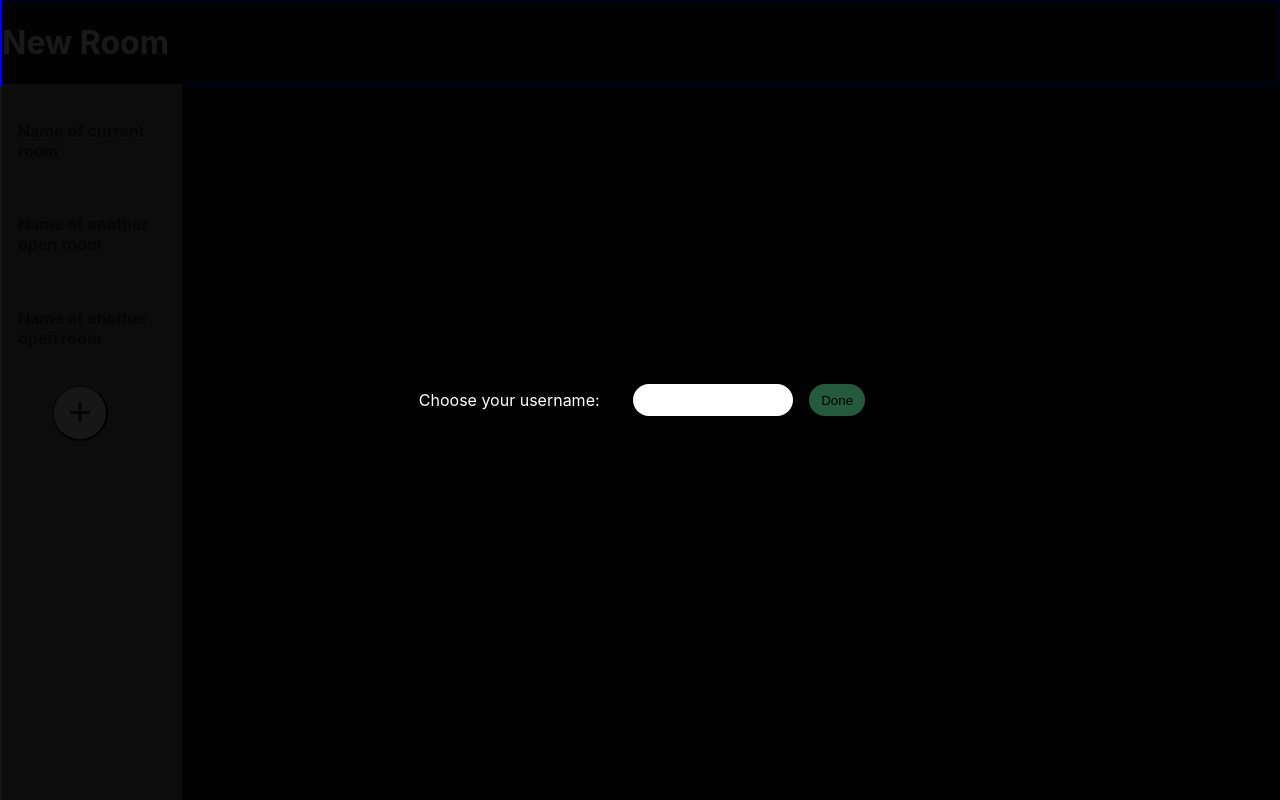
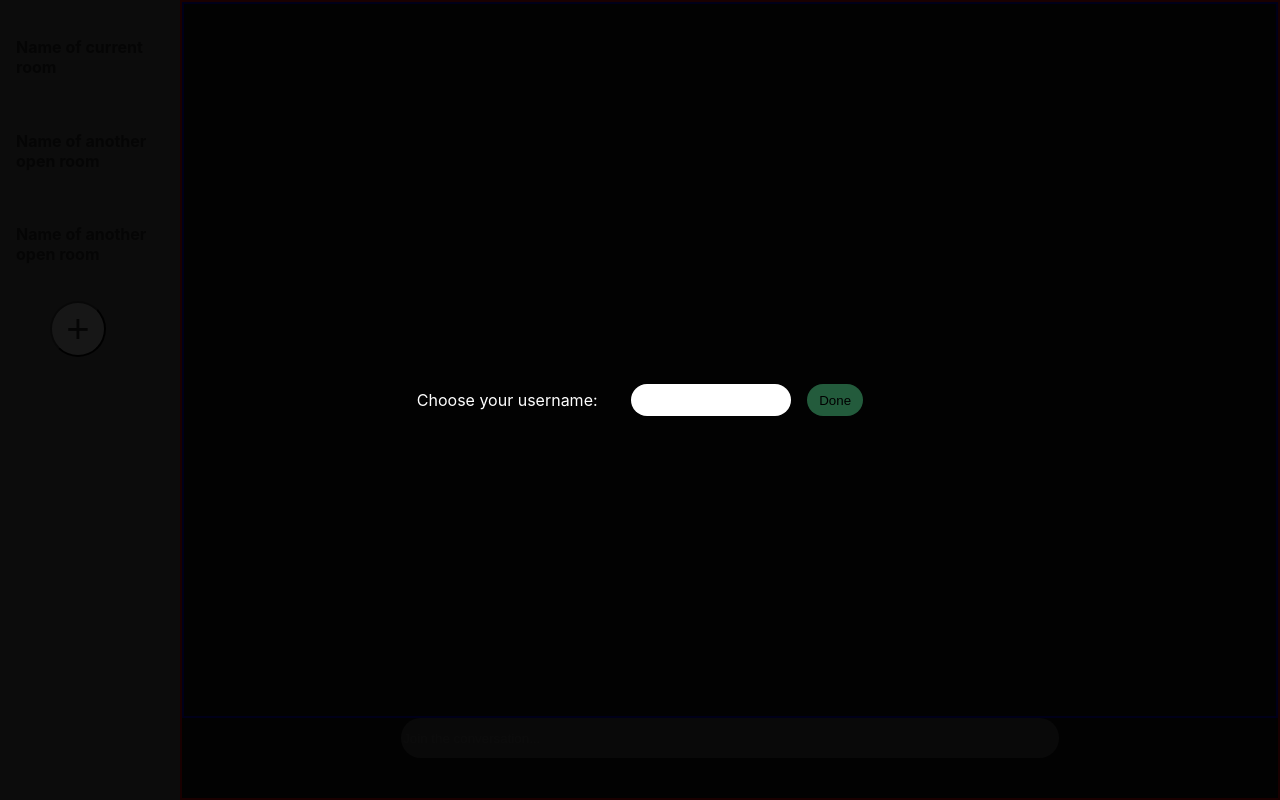
Before and after one commit to hazem-89/Chat-socket-io, a Next.js app in the folder client/: page / in a window 1280 px wide. Built offline with nearby package versions, Linux system fonts and the light colour scheme; no server answers.

Commit message:
Add component for ChatRoom #9

```diff
--- /dev/null
+++ b/client/components/ChatRoom.tsx
@@ -0,0 +1,42 @@
+import { height } from "@mui/system";
+import { CSSProperties } from "react";
+
+const ChatRoom = () => {
+    return (
+        <div style={rootstyle}>
+            <div style={chatsDivStyle}>
+
+            </div>
+            <form action="" style={formStyle}>
+                <input style={inputStyle} type="text" placeholder="Join the conversation..."/>
+            </form>
+        </div>
+    )
+}
+
+const rootstyle: CSSProperties = {
+    border: "2px solid red",
+    height: "100%",
+    marginLeft: "180px" //Samma som sidebarens width
+}
+
+const inputStyle: CSSProperties = {
+    width: "60%",
+    borderRadius: "50px",
+    border: 'none',
+    height: '2.5rem',
+    background: "rgba(255, 255, 255, 0.3)"
+}
+
+const chatsDivStyle: CSSProperties = {
+    border: '2px solid blue',
+    height: "90%"
+}
+
+const formStyle: CSSProperties = {
+    width: "100%",
+    textAlign: 'center',
+    height: "10%"
+}
+
+export default ChatRoom;
--- a/client/components/userInputComponent.tsx
+++ b/client/components/userInputComponent.tsx
@@ -14,6 +14,9 @@ const UserInputComponent = () => {
 //    const wrapper = document.body;
 
   useEffect(() => {
+    const user = localStorage.getItem('user');
+    if (user) setUsername(user);
+
     parent.current = document.querySelector('.usernameInput');
 
     if (!parent.current) {
@@ -22,20 +25,20 @@ const UserInputComponent = () => {
       document.body.appendChild(div);
       parent.current = div;
     }
-    console.log(parent.current)
+
   }, []);
 
-console.log(parent.current)
+
   // const DOMdiv = document.getElementById('usernameInput')
 
   const handleOnChange = (e: any) => {
-    console.log(e.target.value);
+
     setValue(e.target.value);
   };
 
   const handleOnSubmit = () => {
     setUsername(value);
-    localStorage.setItem('username', value);
+    localStorage.setItem('user', value);
   };
 
   return (
--- a/client/pages/index.tsx
+++ b/client/pages/index.tsx
@@ -3,6 +3,8 @@ import UserInputComponent from '../components/userInputComponent';
 import { Rooms } from '../components/Rooms';
 import { CSSProperties, useRef, useState } from 'react';
 import { ISocketContext } from '../context/socket.context';
+import ChatRoom from '../components/ChatRoom'
+import ChatRoomSideBar from '../components/ChatRoomSideBar';
 
 export default function Home() {
   const { socket, username, setUsername } = useSockets();
@@ -11,7 +13,7 @@ export default function Home() {
 
   return (
     <div style={rootstyle}>
-      <Rooms />
+      <ChatRoomSideBar/>
       {!username ? (
         <div style={usernameInputDivStyle}>
           <UserInputComponent />
@@ -19,14 +21,15 @@ export default function Home() {
       ) : (
         null
       )}
+      <ChatRoom/>
     </div>
   );
 }
 
 const rootstyle: CSSProperties = {
   width: '100%',
-  height: '100%',
-  border: '2px solid blue',
+  height: '100vh',
+  // border: '2px solid blue',
 };
 
 const usernameInputDivStyle: CSSProperties = {
```
Also changed, not shown: client/context/socket.context.tsx (+9 -2 lines).
